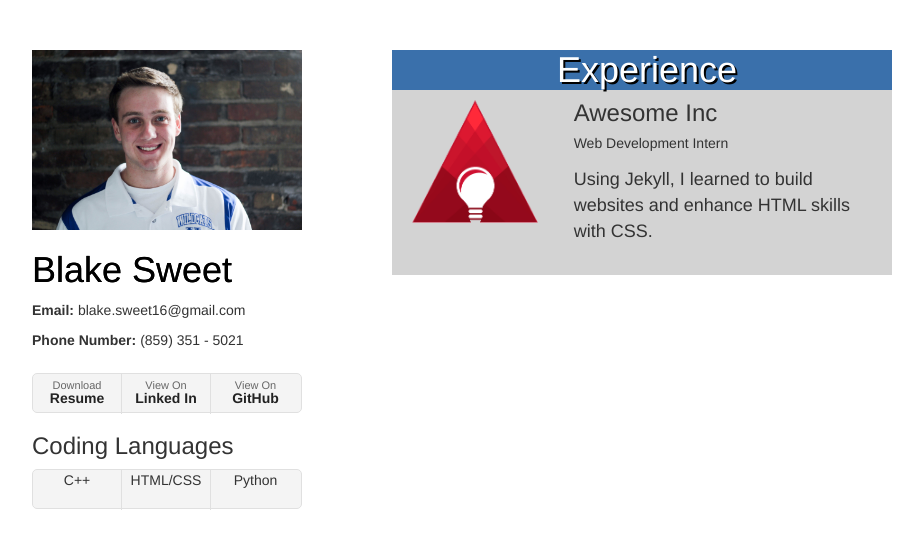
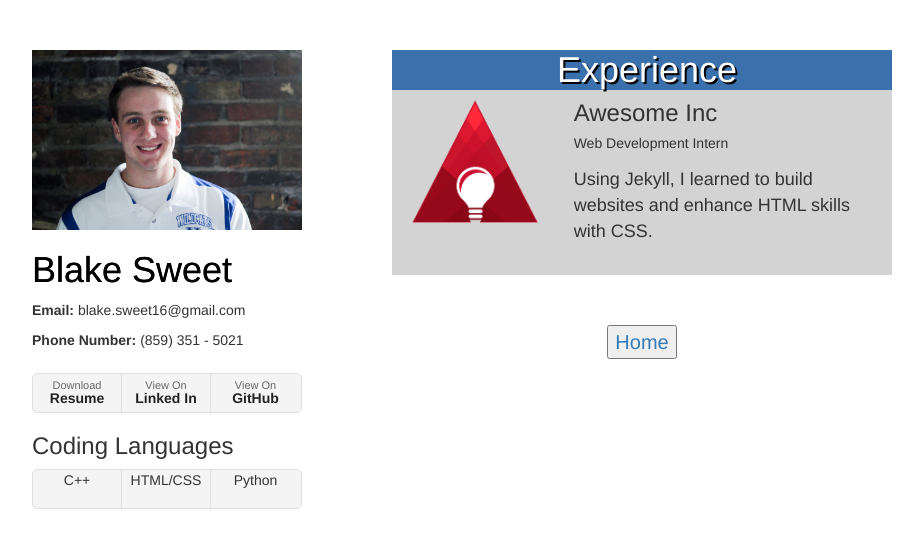
Before and after one commit to BSweet16/BSweet16.github.io, a Jekyll site: the page built from experience.html, in a window 1280 px wide. Shown: the top 549 px of the page, without its empty margins (178-1101 px from the left). Built offline with Jekyll 4.4.1, drawn with Linux system fonts in a browser that asks for light colours; nearby versions of some CDN libraries.

Commit message:
New Subpage layout
Home button added for “subpage” layouts.
Volunteering awards page added

```diff
--- a/Education.html
+++ b/Education.html
@@ -1,5 +1,5 @@
 ---
-layout: default
+layout: subpage
 ---
 
 <!-- Header -->
--- /dev/null
+++ b/_layouts/subpage.html
@@ -0,0 +1,86 @@
+<!doctype html>
+<html lang="{{ site.lang | default: "en-US" }}">
+  <head>
+    <meta charset="utf-8">
+    <meta http-equiv="X-UA-Compatible" content="chrome=1">
+    <title>{{ site.title }}</title>
+
+    <link rel="stylesheet" href="{{ '/assets/css/style.css?v=' | append: site.github.build_revision | relative_url }}">
+    <meta name="viewport" content="width=device-width">
+    <!--[if lt IE 9]>
+    <script src="//html5shiv.googlecode.com/svn/trunk/html5.js"></script>
+    <![endif]-->
+
+    {% include importer.html %}
+  </head>
+  <body>
+    <div class="wrapper">
+      <header>
+
+        <!-- Non-Scrolling Info -->
+        <div>
+        <a href="/"><img src="/assets/images/me.JPG" alt="Blake"></a> <br><br>
+
+        <h1 style="background-color: transparent; color: black; text-shadow: 0px 0px;">{{ site.title }}</h1>
+          <p><b>Email: </b> blake.sweet16@gmail.com </p>
+          <p><b>Phone Number: </b>(859) 351 - 5021</p>
+        </div>
+
+        <!-- Download Buttons -->
+        {% if site.show_downloads %}
+        <div style="padding-top: 5%">
+          <ul>
+            <li><a href="assets/BlakeSweet.pdf">Download <strong>Resume</strong></a></li>
+            <li><a href="https://www.linkedin.com/in/blake-sweet-097741117/" target="_blank">View On <strong>Linked In</strong></a></li>
+            <li><a href="https://github.com/buzzysweet" target="_blank">View On <strong>GitHub</strong></a></li>
+          </ul>
+        </div>
+        {% endif %}
+        <!-- /Download Buttons -->
+
+        <!-- Coding Languages -->
+        <h3>Coding Languages</h3>
+        <ul>
+          <li>C++</li>
+          <li>HTML/CSS</li>
+          <li>Python</li>
+          <li></li>
+        </ul>
+        <!-- /Coding Languages -->
+
+      </header>
+      <section>
+
+      {{ content }}
+
+      <button type="button" class="center" style="margin-top: 50px;">
+        <a href="/" id="HomeButton">Home</a>
+      </button>
+
+      </section>
+      <footer>
+        <!-- Content for Non-scrolling side bottom -->
+      </footer>
+    </div>
+
+
+
+
+
+    <!-- Scripts -->
+    <script src="{{ '/assets/js/scale.fix.js' | relative_url }}"></script>
+
+
+  {% if site.google_analytics %}
+    <script>
+        (function(i,s,o,g,r,a,m){i['GoogleAnalyticsObject']=r;i[r]=i[r]||function(){
+        (i[r].q=i[r].q||[]).push(arguments)},i[r].l=1*new Date();a=s.createElement(o),
+        m=s.getElementsByTagName(o)[0];a.async=1;a.src=g;m.parentNode.insertBefore(a,m)
+        })(window,document,'script','https://www.google-analytics.com/analytics.js','ga');
+
+        ga('create', '{{ site.google_analytics }}', 'auto');
+        ga('send', 'pageview');
+    </script>
+  {% endif %}
+  </body>
+</html>
--- a/assets/css/custom.scss
+++ b/assets/css/custom.scss
@@ -28,6 +28,11 @@ $mobile-width: $tablet-width - 1;
 	h2{
 		background-color: limegreen;
 	}
+}
+
+#HomeButton{
+	width: 30%;
+	font-size: 20px;
 }
 
 #Education, #Experience, #Volunteering_Awards{
--- a/experience.html
+++ b/experience.html
@@ -1,5 +1,5 @@
 ---
-layout: default
+layout: subpage
 ---
 
 <!-- Header -->
--- a/volunteering_awards.html
+++ b/volunteering_awards.html
@@ -1,5 +1,5 @@
 ---
-layout: default
+layout: subpage
 ---
 
 <!-- Header -->
```
